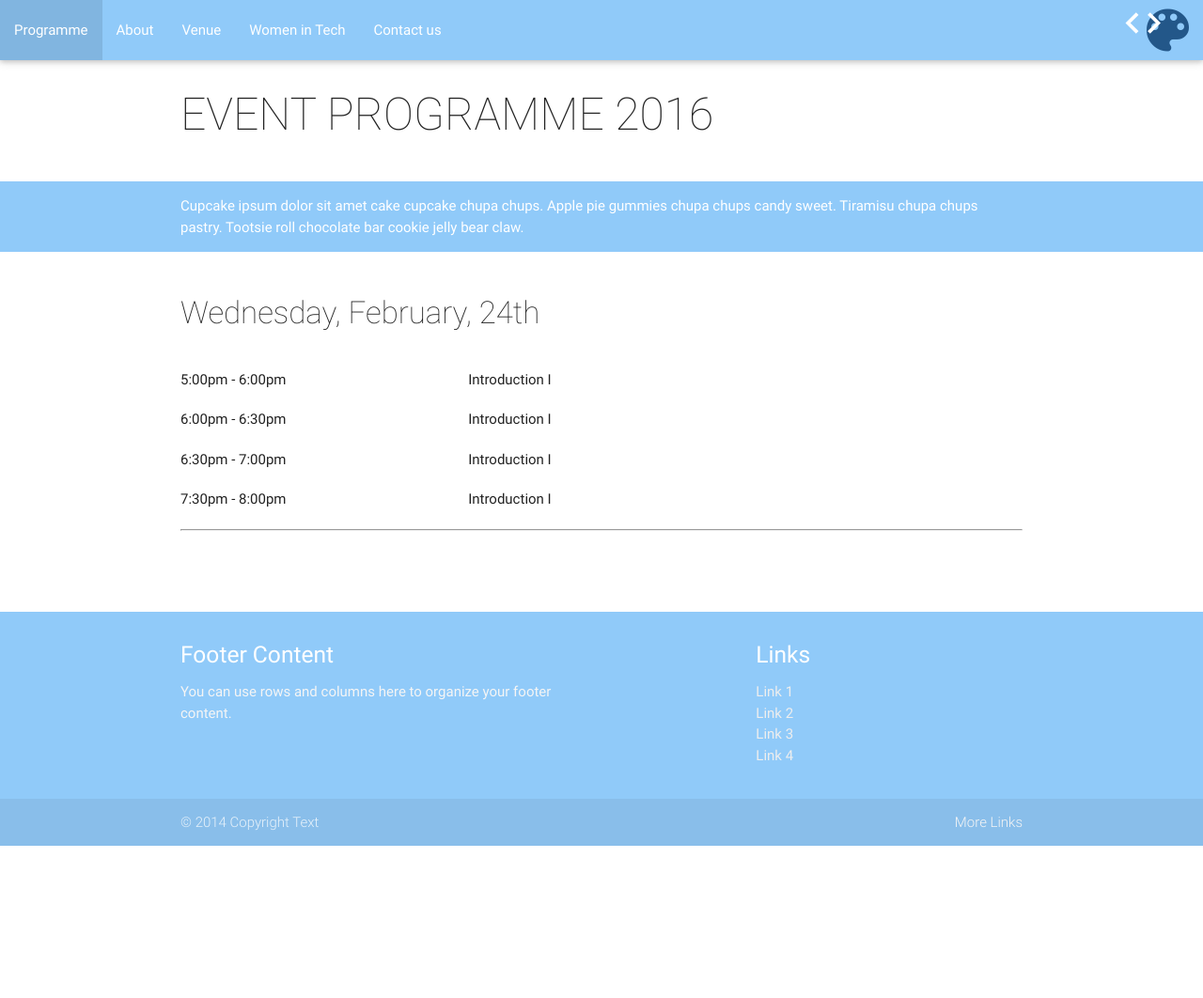
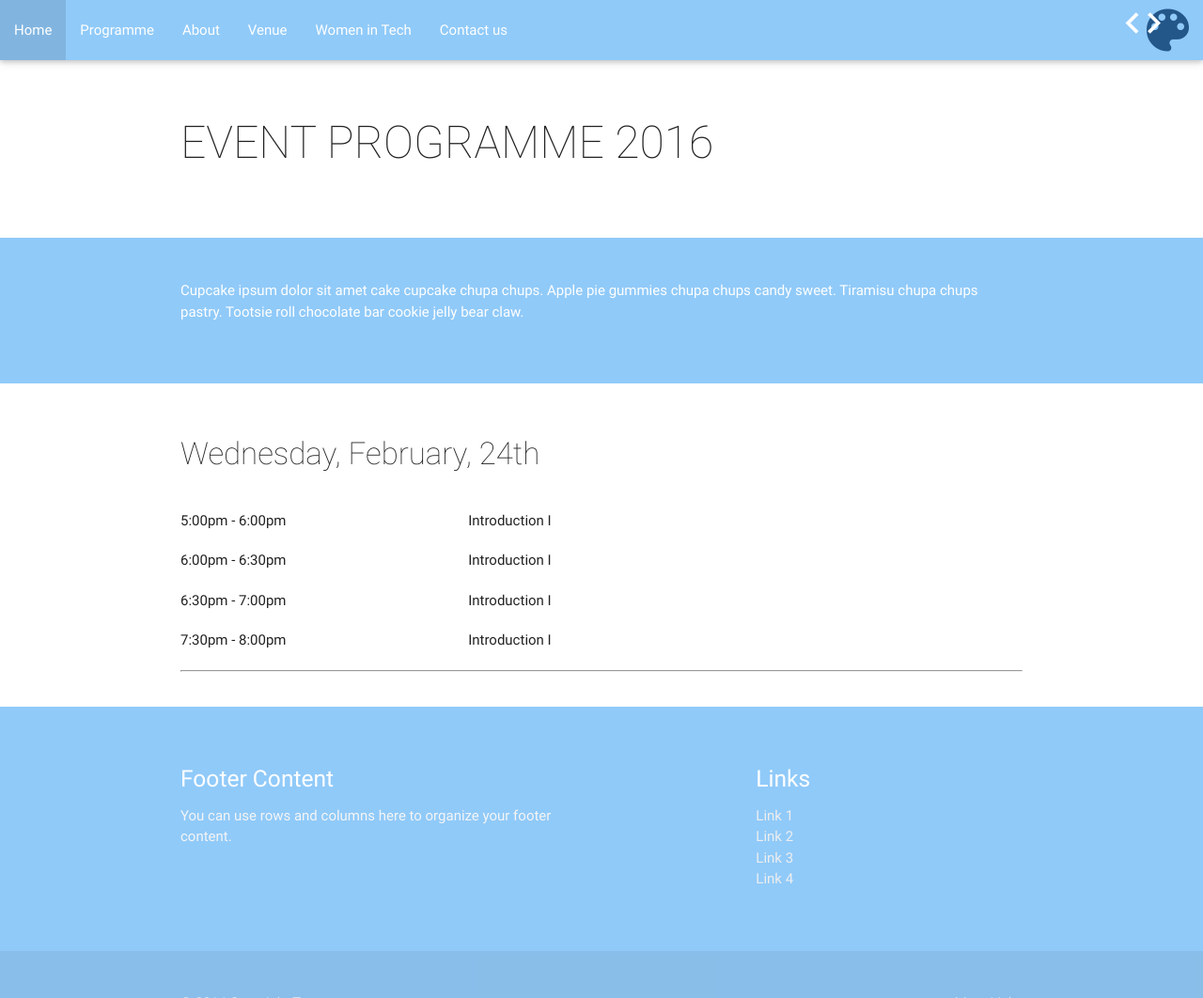
Before and after one commit to jayjayjpg/jayjayjpg.github.io, a Jekyll site: the page built from programme.md, in a window 1280 px wide. Shown: the whole page at 94% size. Built offline with Jekyll 4.4.1, drawn with Linux system fonts in a browser that asks for light colours; before the commit the page ends 900 px from its top, so only the background shows below that.

Commit message:
Basic layout update for venue page

```diff
--- a/_includes/header.html
+++ b/_includes/header.html
@@ -5,6 +5,7 @@
       <a href="#" class="brand-logo right"><i class="material-icons secondary-color underlap-icon">color_lens</i>
       <i class="material-icons overlap-icon">code</i></a>
       <ul id="nav-mobile" class="left hide-on-med-and-down">
+        <li><a href="/">Home</a></li>
         <li><a href="/programme">Programme</a></li>
         <li><a href="#">About</a></li>
         <li><a href="/venue">Venue</a></li>
--- a/_sass/_base.scss
+++ b/_sass/_base.scss
@@ -1,11 +1,23 @@
 h1, h2 {
   font-weight: $thin;
+  //text-shadow: 2px 2px $grey-color-dark;
 }
 h1 {
   font-size: 3.2em;
 }
 h2 {
   font-size: 2.2em;
+}
+
+.container {
+  padding-top: 2em;
+  padding-bottom: 2em;
+}
+
+.layer {
+  background-color: $background-color-layer;
+  /* IE 8 OPACITY */
+  -ms-filter: "progid:DXImageTransform.Microsoft.Alpha(Opacity=90)";
 }
 
 /* Colors */
--- a/_sass/_layout.scss
+++ b/_sass/_layout.scss
@@ -5,6 +5,7 @@
     min-height: 100vh;
     flex-direction: column;
 }
+
 
 main {
     flex: 1 0 auto;
@@ -16,6 +17,11 @@
             min-height: auto;
     }
 }
+
+footer {
+  margin-top: 0 !important;
+}
+
 .nav-wrapper {
   .material-icons {
     &.overlap-icon {
@@ -64,5 +70,6 @@
 
 
 .padded {
-  padding: 8em;
+  padding-top: 8em;
+  padding-bottom: 8em;
 }
--- a/css/main.scss
+++ b/css/main.scss
@@ -15,6 +15,7 @@
 
 $text-color:       #111;
 $background-color: #fdfdfd;
+$background-color-layer: rgba(253, 253, 253, 0.6);
 $brand-color:      #2a7ae2;
 
 $grey-color:       #828282;
```
Also changed, not shown: venue.html (+24 -7 lines).
